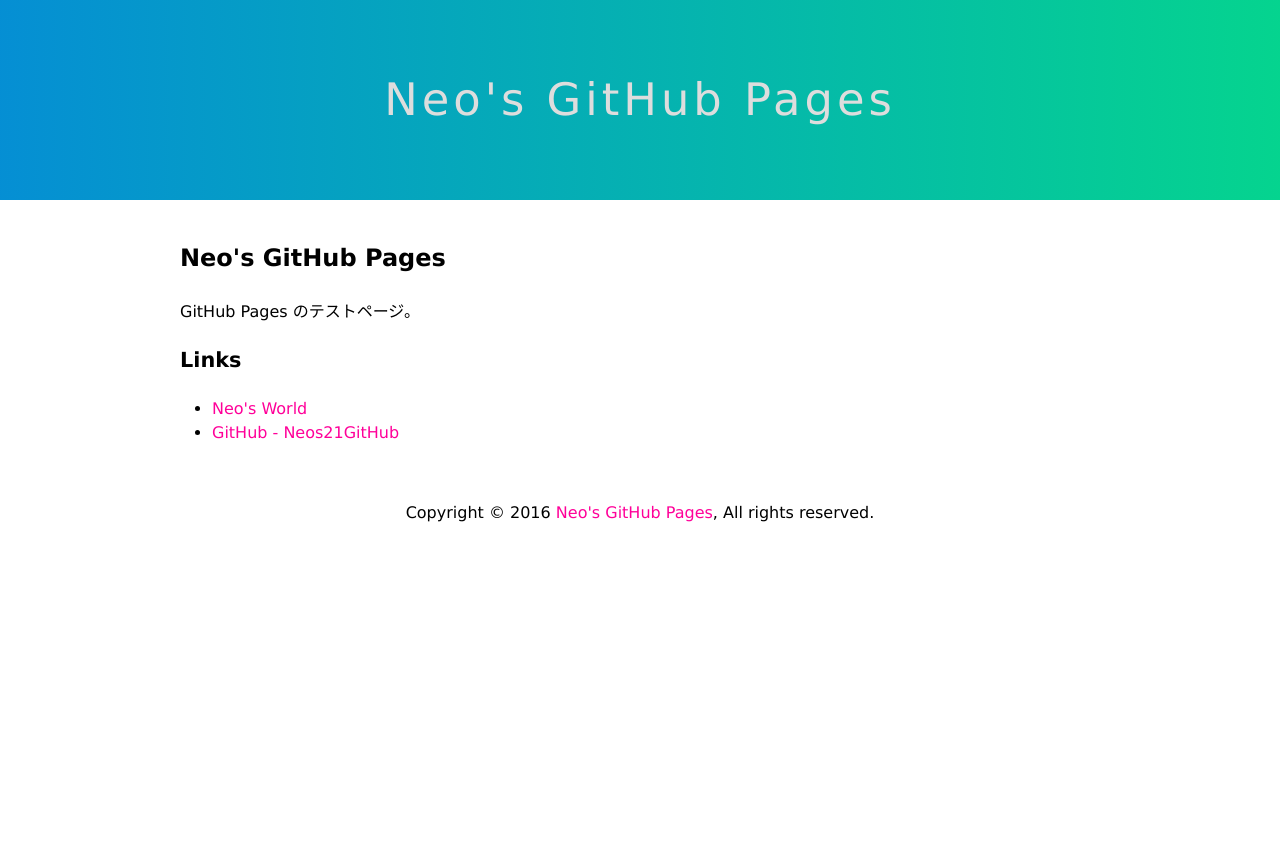
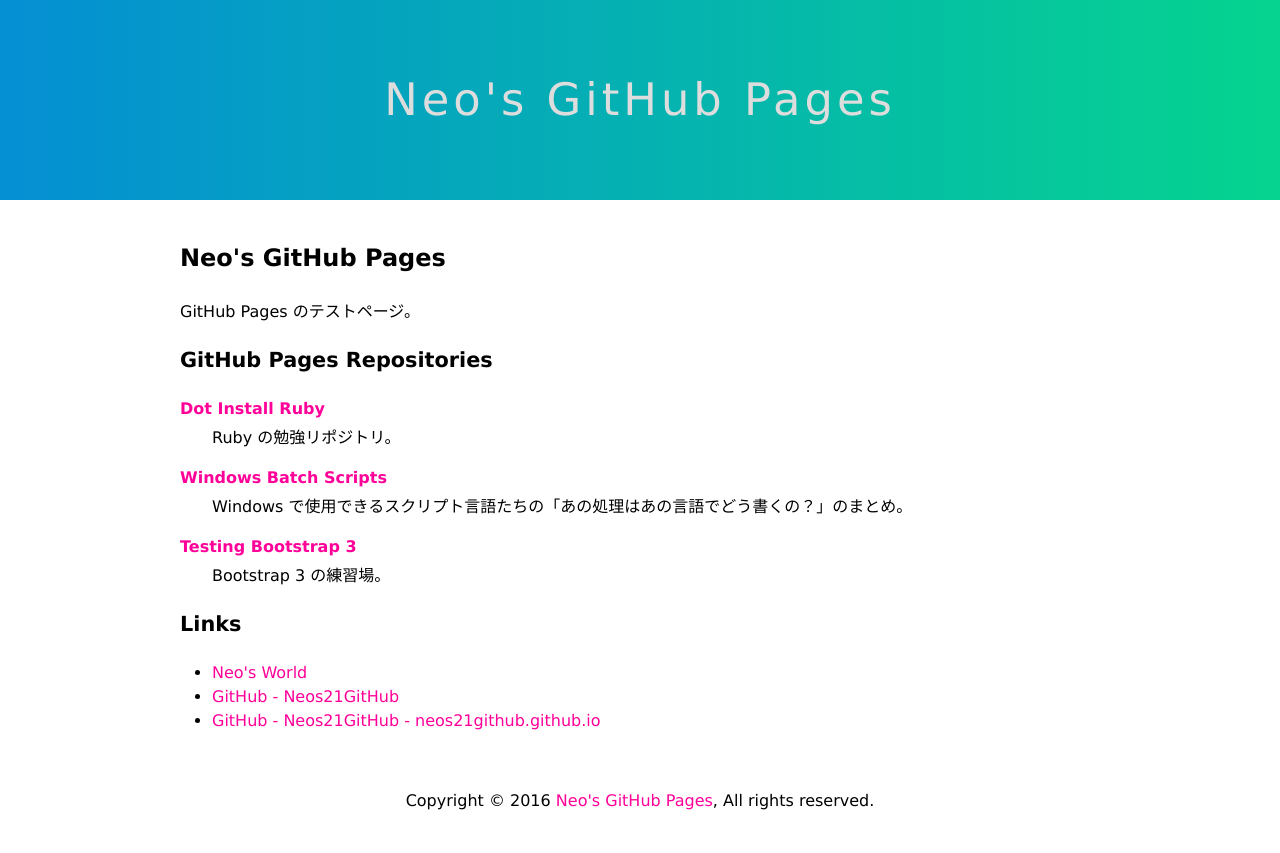
Before and after one commit to Neos21/neos21.github.io, a plain HTML site: page index.html in a window 1280 px wide. Before the commit the page ends 800 px from the top, so only its background shows below. Drawn offline with Linux system fonts and the light colour scheme.

Commit message:
各リポジトリで公開している GitHub Pages へのリンクを追加

```diff
--- a/index.html
+++ b/index.html
@@ -19,11 +19,29 @@
       <section>
         <h1>Neo's GitHub Pages</h1>
         <p>GitHub Pages のテストページ。</p>
+		<section>
+          <h2>GitHub Pages Repositories</h2>
+          <dl>
+            <dt><a href="DotInstallRuby/index.html">Dot Install Ruby</a></dt>
+			<dd>
+			  <p>Ruby の勉強リポジトリ。</p>
+			</dd>
+			<dt><a href="WindowsBatchScripts/index.html">Windows Batch Scripts</a></dt>
+			<dd>
+			  <p>Windows で使用できるスクリプト言語たちの「あの処理はあの言語でどう書くの？」のまとめ。</p>
+			</dd>
+            <dt><a href="Bootstrap3/index.html">Testing Bootstrap 3</a></dt>
+			<dd>
+			  <p>Bootstrap 3 の練習場。</p>
+			</dd>
+          </dl>
+        </section>
         <section>
           <h2>Links</h2>
           <ul>
             <li><a href="http://neo.s21.xrea.com/">Neo's World</a></li>
             <li><a href="https://github.com/Neos21GitHub">GitHub - Neos21GitHub</a></li>
+			<li><a href="https://github.com/Neos21GitHub/neos21github.github.io">GitHub - Neos21GitHub - neos21github.github.io</a></li>
           </ul>
         </section>
       </section>
--- a/style.css
+++ b/style.css
@@ -101,11 +101,13 @@
   margin:0 auto;
 }
 
-#main section > * {
+#main section > *,
+#main dd > * {
   margin:1em 0;
 }
 
-#main > section > *:first-child {
+#main > section > *:first-child,
+#main dd > *:first-child {
   margin-top:0;
 }
 
```
